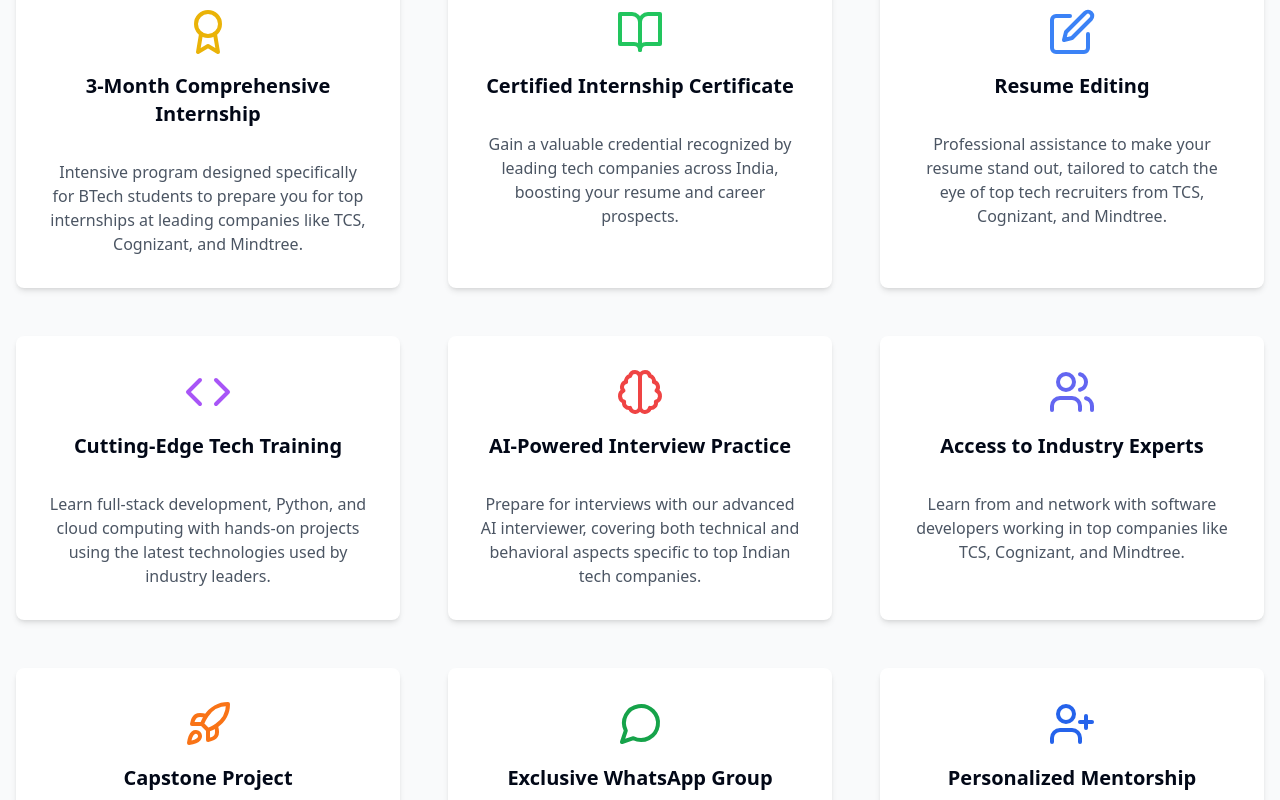
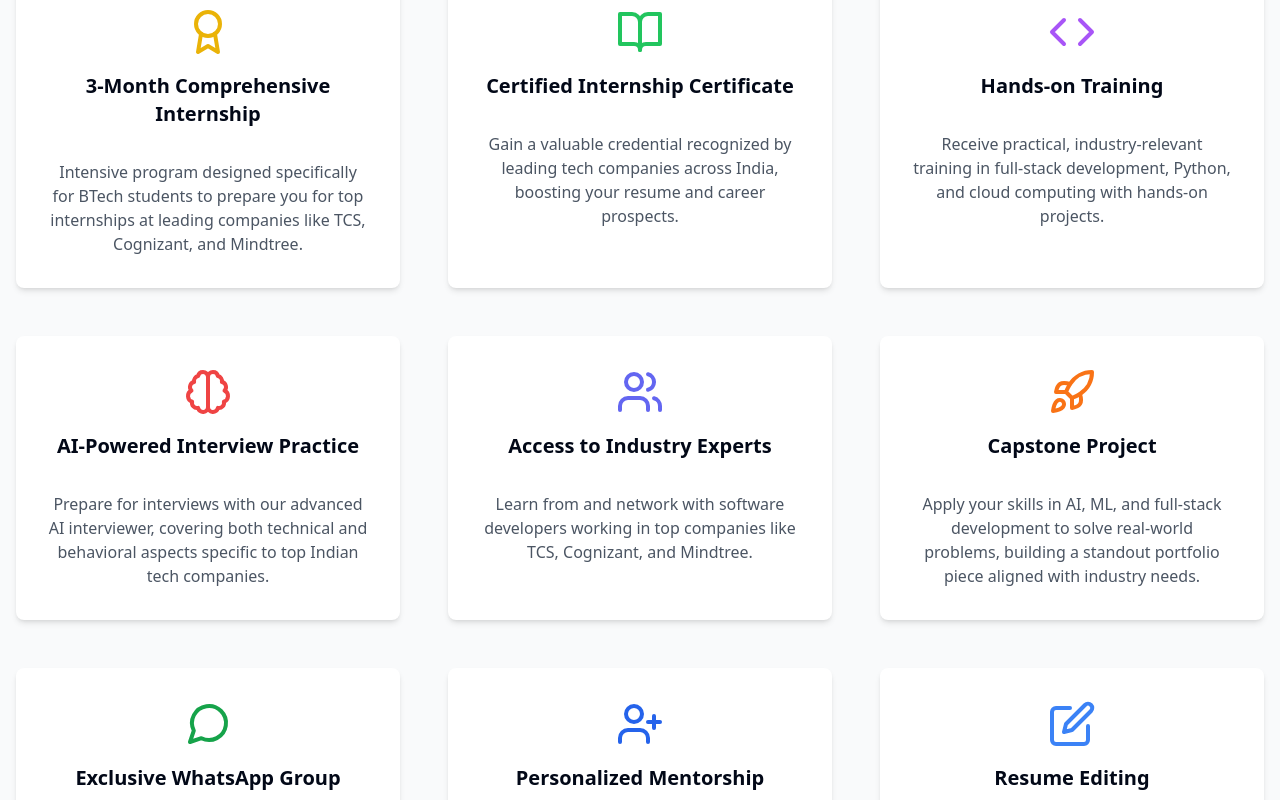
Before and after one commit to dheemutech/main, a Next.js app: page / in a window 1280 px wide. Shown: the part 2860-3660 px from the top of the page. Built offline with nearby package versions, Linux system fonts and the light colour scheme.

Commit message:
SOFTGEN MAGIC

```diff
--- a/src/components/FAQ.jsx
+++ b/src/components/FAQ.jsx
@@ -10,7 +10,7 @@ export const FAQ = () => {
   const faqItems = [
     {
       question: "What is the NexGen 3-Month Comprehensive Internship Program?",
-      answer: "The NexGen 3-Month Comprehensive Internship Program is an intensive training program designed specifically for BTech students in India. It enhances your skills and prepares you for internships and job opportunities in top tech companies like TCS, Cognizant, and Mindtree."
+      answer: "The NexGen 3-Month Comprehensive Internship Program is an intensive training program designed specifically for BTech students in India. It enhances your skills, provides hands-on training, and prepares you for internships and job opportunities in top tech companies like TCS, Cognizant, and Mindtree."
     },
     {
       question: "Who is eligible for this program?",
--- a/src/components/Features.jsx
+++ b/src/components/Features.jsx
@@ -6,13 +6,13 @@ const Features = () => {
   const features = [
     { title: "3-Month Comprehensive Internship", icon: <Award className="w-12 h-12 mb-4 text-yellow-500" />, description: "Intensive program designed specifically for BTech students to prepare you for top internships at leading companies like TCS, Cognizant, and Mindtree." },
     { title: "Certified Internship Certificate", icon: <BookOpen className="w-12 h-12 mb-4 text-green-500" />, description: "Gain a valuable credential recognized by leading tech companies across India, boosting your resume and career prospects." },
-    { title: "Resume Editing", icon: <Edit className="w-12 h-12 mb-4 text-blue-500" />, description: "Professional assistance to make your resume stand out, tailored to catch the eye of top tech recruiters from TCS, Cognizant, and Mindtree." },
-    { title: "Cutting-Edge Tech Training", icon: <Code className="w-12 h-12 mb-4 text-purple-500" />, description: "Learn full-stack development, Python, and cloud computing with hands-on projects using the latest technologies used by industry leaders." },
+    { title: "Hands-on Training", icon: <Code className="w-12 h-12 mb-4 text-purple-500" />, description: "Receive practical, industry-relevant training in full-stack development, Python, and cloud computing with hands-on projects." },
     { title: "AI-Powered Interview Practice", icon: <Brain className="w-12 h-12 mb-4 text-red-500" />, description: "Prepare for interviews with our advanced AI interviewer, covering both technical and behavioral aspects specific to top Indian tech companies." },
     { title: "Access to Industry Experts", icon: <Users className="w-12 h-12 mb-4 text-indigo-500" />, description: "Learn from and network with software developers working in top companies like TCS, Cognizant, and Mindtree." },
     { title: "Capstone Project", icon: <Rocket className="w-12 h-12 mb-4 text-orange-500" />, description: "Apply your skills in AI, ML, and full-stack development to solve real-world problems, building a standout portfolio piece aligned with industry needs." },
     { title: "Exclusive WhatsApp Group", icon: <MessageCircle className="w-12 h-12 mb-4 text-green-600" />, description: "Stay updated on job and internship opportunities at top Indian tech companies, and connect with peers and mentors in a supportive community." },
     { title: "Personalized Mentorship", icon: <UserPlus className="w-12 h-12 mb-4 text-blue-600" />, description: "Get one-on-one guidance for your projects, career decisions, and technical challenges from experienced professionals in the Indian tech industry." },
+    { title: "Resume Editing", icon: <Edit className="w-12 h-12 mb-4 text-blue-500" />, description: "Professional assistance to make your resume stand out, tailored to catch the eye of top tech recruiters from TCS, Cognizant, and Mindtree." },
   ];
 
   return (
```
